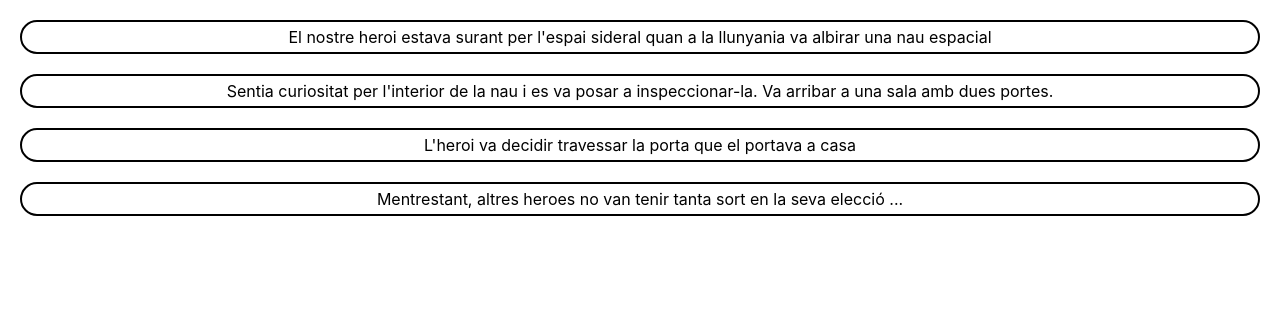
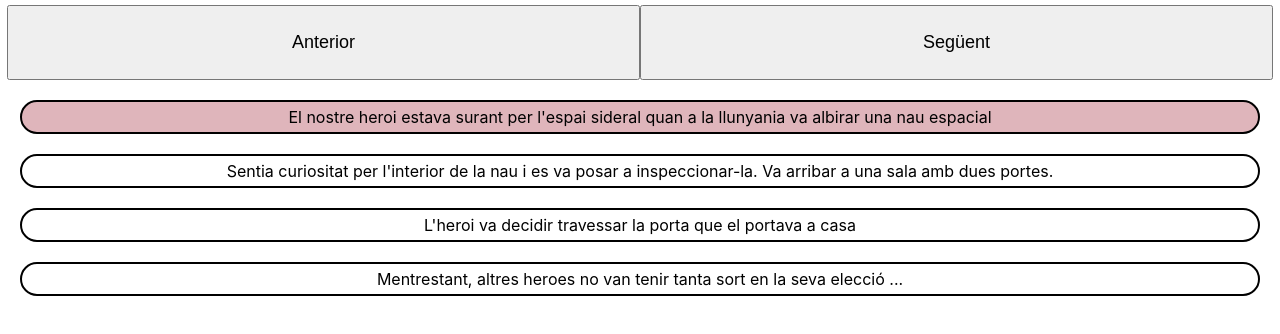
Before and after one commit to JonatanRR/sprint6, a React (Create React App) app: page / in a window 1280 px wide. Shown: the top 334 px of the page. Built offline with nearby package versions, Linux system fonts and the light colour scheme.

Commit message:
Ejercicio 4

```diff
--- a/src/components/escena/Escena.js
+++ b/src/components/escena/Escena.js
@@ -1,8 +1,40 @@
-import React from 'react';
-import { Boxes } from './styled';
+import React, { useState} from 'react';
+import { Boxes, PrevNext, ButPrevNext } from './styled';
 
 export const Phrase = (props) => {
 
-    const listButton = props.sentences.map((element, index) => <div><Boxes>{element}</Boxes></div>);
-    return (listButton)
+    const [a, setA] = useState(0);
+
+    const listButton = props.sentences.map((element, index) => index === a ? <Boxes checked={index}
+    isRed={false}>{element}</Boxes> : <Boxes checked={index} isRed={true}>{element}</Boxes>);
+
+    const [sentences, setSentences] = useState(listButton);
+
+    const changeColorNext = () => {
+        if(a < 4 && a >= 0) {
+            setA(a + 1);
+            setSentences(sentences);
+        } else {
+            setA(3);
+        }
+    }
+
+    const changeColorPrev = () => {
+        if(a < 4 && a >= 0) {
+            setA(a - 1);
+            setSentences(sentences);
+        } else {
+            setA(0);
+        }
+    }
+
+    return (
+        <div>
+            <PrevNext>
+                <ButPrevNext onClick={() => changeColorPrev()}>Anterior</ButPrevNext>
+                <ButPrevNext onClick={() => changeColorNext()}>Següent</ButPrevNext>
+            </PrevNext>
+            {listButton}
+        </div>
+    )
 }
--- a/src/components/escena/styled.js
+++ b/src/components/escena/styled.js
@@ -6,4 +6,16 @@ export const Boxes = styled.div`
     border-radius: 50px;
     text-align: center;
     margin: 20px;
+    background-color: ${({isRed}) => isRed ? 'white' : 'rgba(221, 176, 183, 0.938)'};
 `
+export const PrevNext = styled.div`
+    height: 75px;
+    margin: 5px 7px 7px 7px;
+    display: flex;
+    justify-content: space-around;
+`
+
+export const ButPrevNext = styled.button`
+    width: 100%;
+    font-size: 18px;
+`
```
